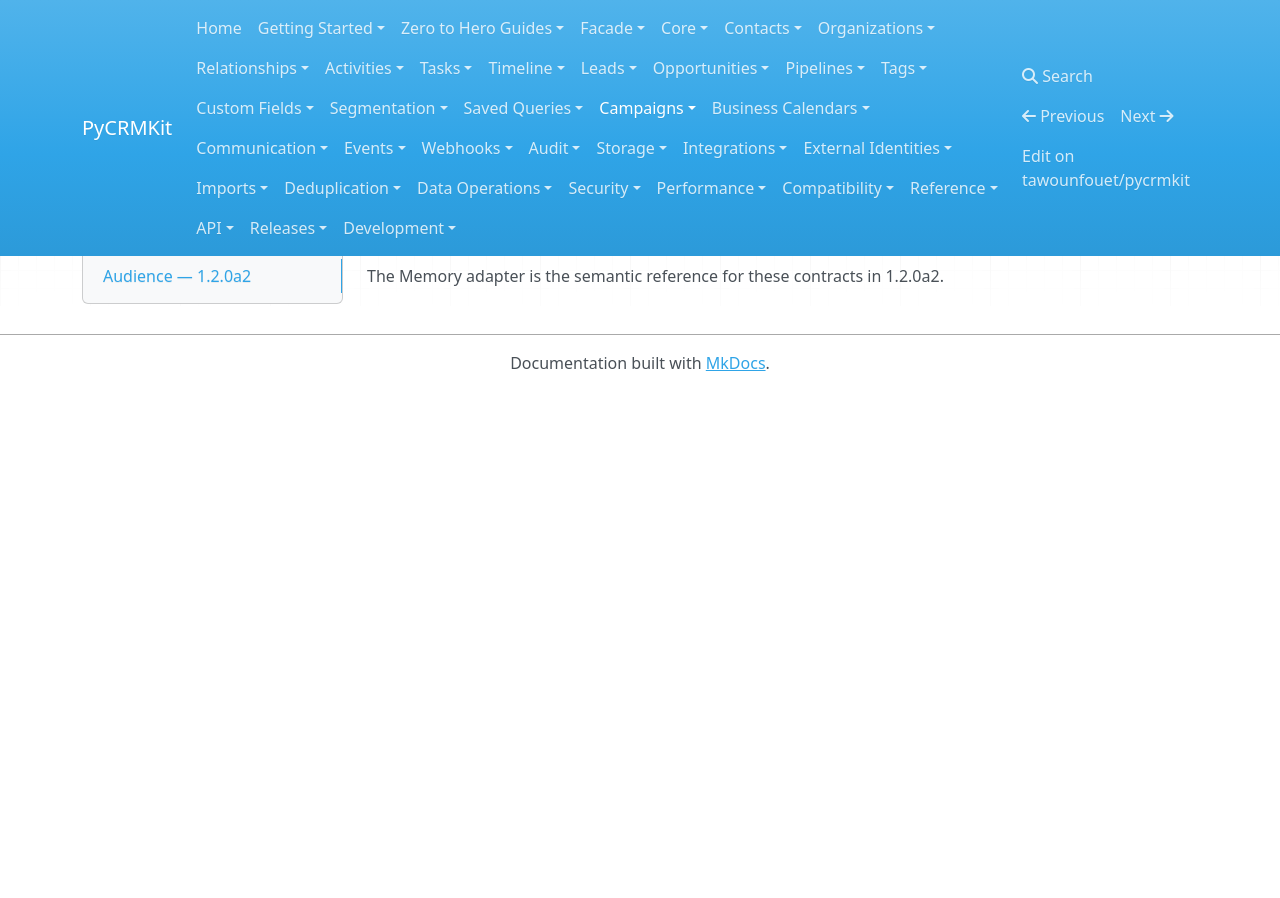
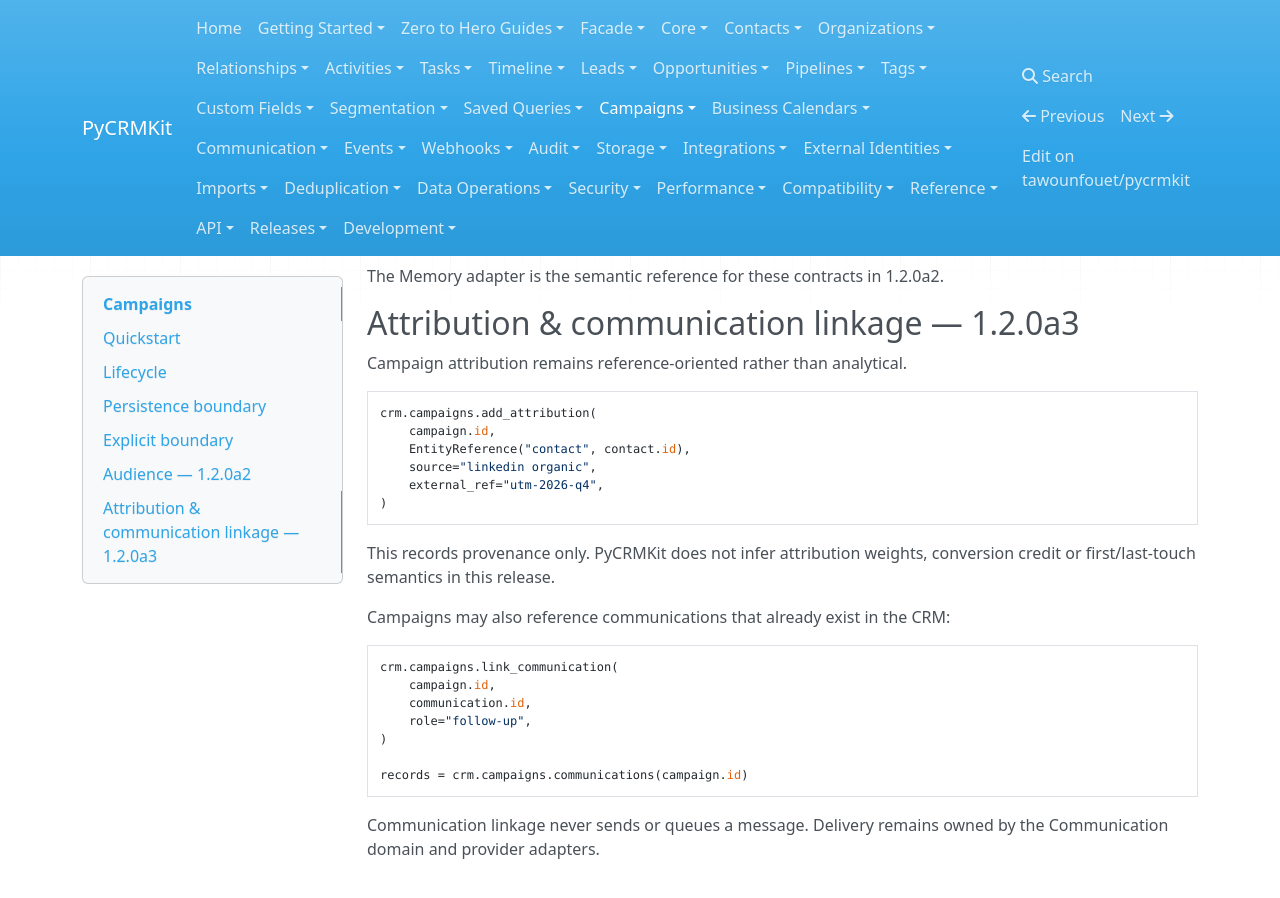
Before and after one commit to tawounfouet/pycrmkit, an MkDocs documentation site: the page built from docs/campaigns/index.md, in a window 1280 px wide and 900 px high, scrolled down 2812 px. Built offline with MkDocs 1.6.1, drawn with Linux system fonts in a browser that asks for light colours; nearby versions of some CDN libraries; before the commit the page ends 3203 px from its top, so only the background shows below that.

Commit message:
docs: document campaign attribution and communication linkage

```diff
--- a/docs/campaigns/index.md
+++ b/docs/campaigns/index.md
@@ -156,3 +156,35 @@
 ~~~
 
 The Memory adapter is the semantic reference for these contracts in 1.2.0a2.
+
+
+## Attribution & communication linkage — 1.2.0a3
+
+Campaign attribution remains reference-oriented rather than analytical.
+
+~~~python
+crm.campaigns.add_attribution(
+    campaign.id,
+    EntityReference("contact", contact.id),
+    source="linkedin organic",
+    external_ref="utm-2026-q4",
+)
+~~~
+
+This records provenance only. PyCRMKit does not infer attribution weights,
+conversion credit or first/last-touch semantics in this release.
+
+Campaigns may also reference communications that already exist in the CRM:
+
+~~~python
+crm.campaigns.link_communication(
+    campaign.id,
+    communication.id,
+    role="follow-up",
+)
+
+records = crm.campaigns.communications(campaign.id)
+~~~
+
+Communication linkage never sends or queues a message. Delivery remains owned
+by the Communication domain and provider adapters.
```
